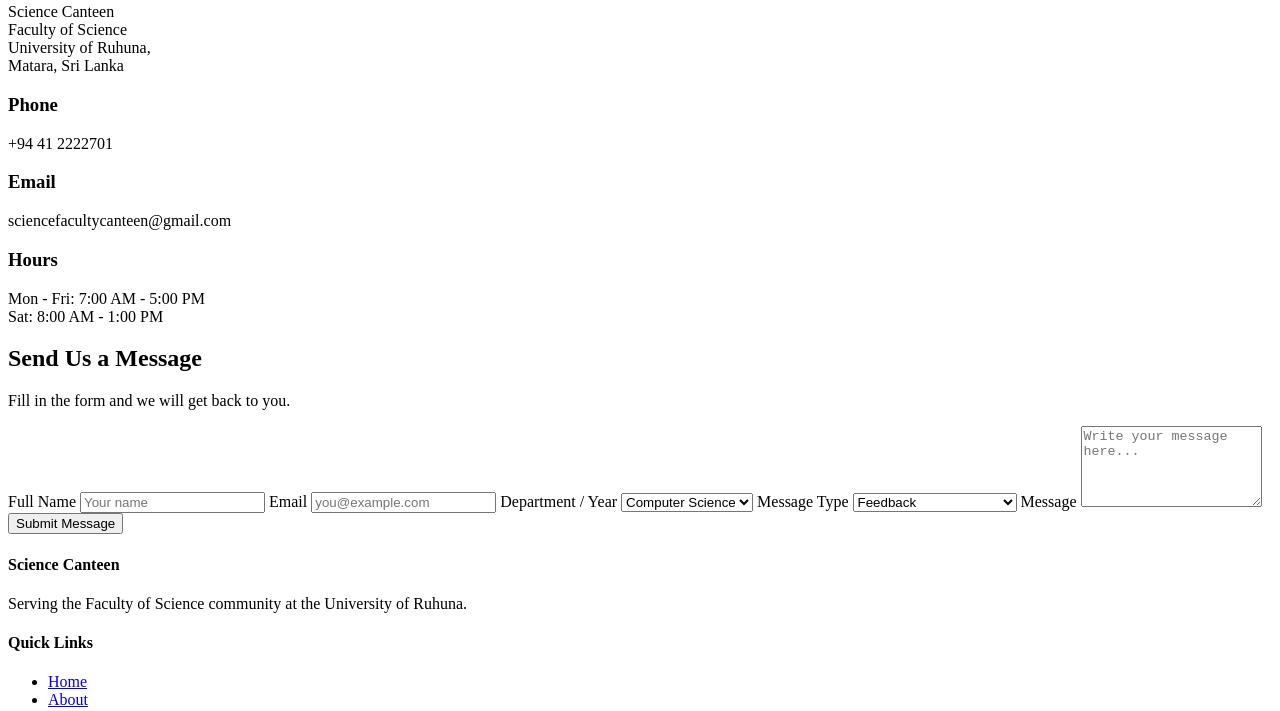
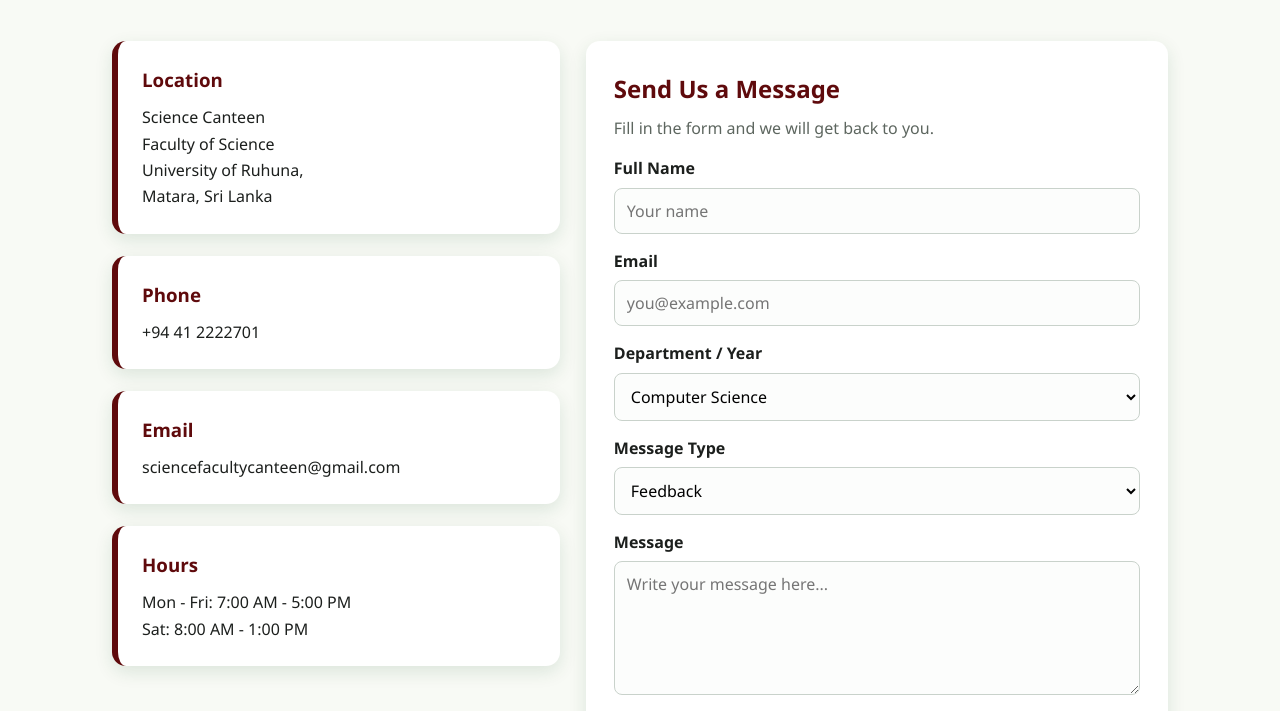
Before and after one commit to isuranga2005/Git-project-group04-canteen-website-, a plain HTML site: page contact.html in a window 1280 px wide. Shown: the part 292-1003 px from the top of the page. Drawn offline with Linux system fonts and the light colour scheme.

Commit message:
styles added to contact page

```diff
--- a/contact.html
+++ b/contact.html
@@ -4,7 +4,7 @@
   <meta charset="UTF-8">
   <meta name="viewport" content="width=device-width, initial-scale=1.0">
   <title>Contact | Science Canteen - University of Ruhuna</title>
-  <link rel="stylesheet" href="style.css">
+  <link rel="stylesheet" href="css/styles.css">
 </head>
 <body>
 
@@ -28,7 +28,7 @@
     </nav>
   </header>
 
-  <section class="page-banner">
+  <section class="page-banner page-banner-contact">
     <h1>Contact Us</h1>
     <p>Feedback, suggestions or event orders? We would love to hear from you.</p>
   </section>
--- a/css/styles.css
+++ b/css/styles.css
@@ -464,6 +464,57 @@ tbody tr:nth-child(even) {
   font-size: 0.92rem;
 }
 
+/* ===== Contact form ===== */
+.contact-grid {
+  display: grid;
+  grid-template-columns: 1fr 1.3fr;
+  gap: 26px;
+  align-items: start;
+}
+
+form {
+  background: var(--white);
+  border-radius: var(--radius);
+  box-shadow: var(--shadow);
+  padding: 28px;
+}
+
+form h2 {
+  color: rgb(95, 10, 12);
+  margin-bottom: 6px;
+}
+
+label {
+  display: block;
+  font-weight: 600;
+  margin: 14px 0 6px;
+}
+
+input,
+select,
+textarea {
+  width: 100%;
+  padding: 11px 12px;
+  border: 1.5px solid #c9d2cb;
+  border-radius: 8px;
+  font-family: inherit;
+  font-size: 1rem;
+  background: #fcfdfc;
+}
+
+input:focus,
+select:focus,
+textarea:focus {
+  outline: none;
+  border-color: rgba(245, 187, 29, 1);
+  box-shadow: 0 0 0 3px rgba(31, 122, 69, 0.2);
+}
+
+form .btn {
+  margin-top: 20px;
+  width: 100%;
+}
+
 /* ===== Footer ===== */
 footer {
   background: rgb(95, 10, 12);
```
